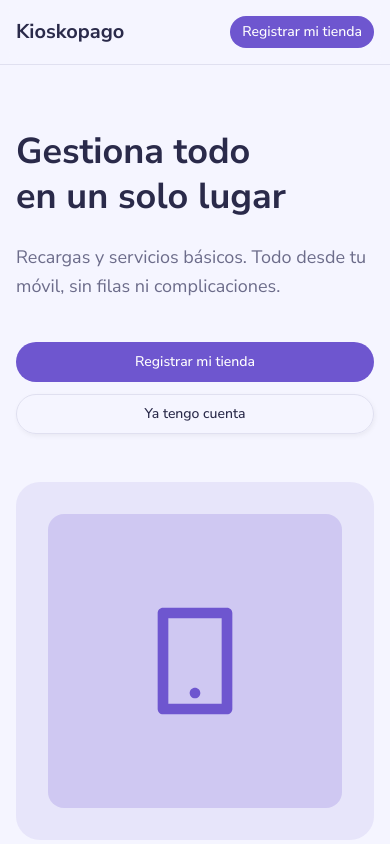
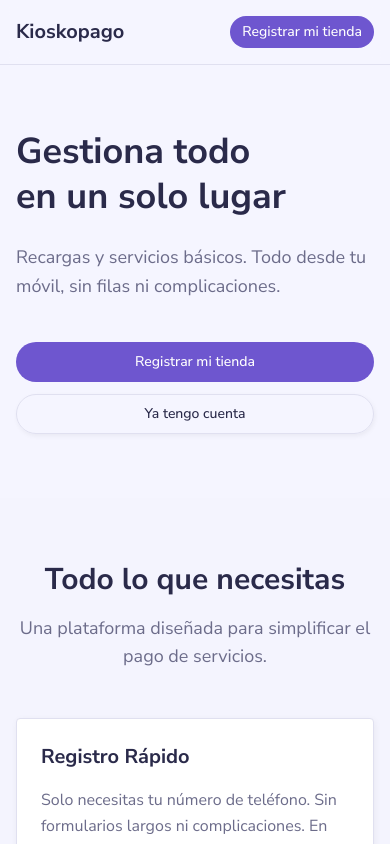
Before and after one commit to API-DEV-LAB/kioskopago-web, a Next.js app: page / in a window 390 px wide. Shown: the top 844 px of the page. Built offline with nearby package versions, Linux system fonts and the light colour scheme.

Commit message:
feat: Add hidden on banner

```diff
--- a/app/page.tsx
+++ b/app/page.tsx
@@ -66,7 +66,7 @@ export default function IndexPage() {
 							</Button>
 						</div>
 					</div>
-					<div className="relative">
+					<div className="relative hidden lg:block">
 						<div className="aspect-square bg-primary/10 rounded-3xl flex items-center justify-center p-8">
 							<div className="w-full h-full bg-primary/20 rounded-2xl flex items-center justify-center">
 								<RiSmartphoneLine className="w-32 h-32 text-primary" />
```
